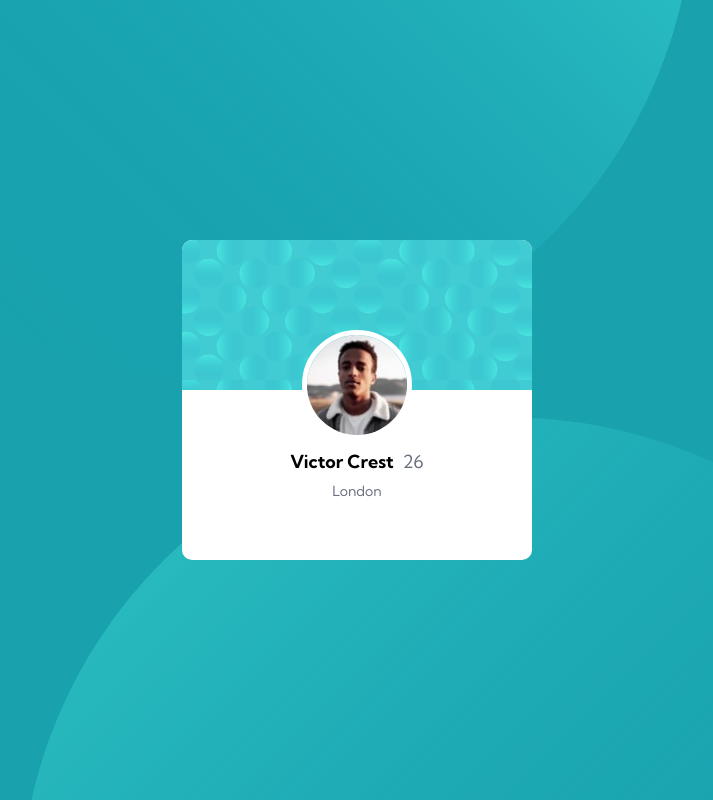
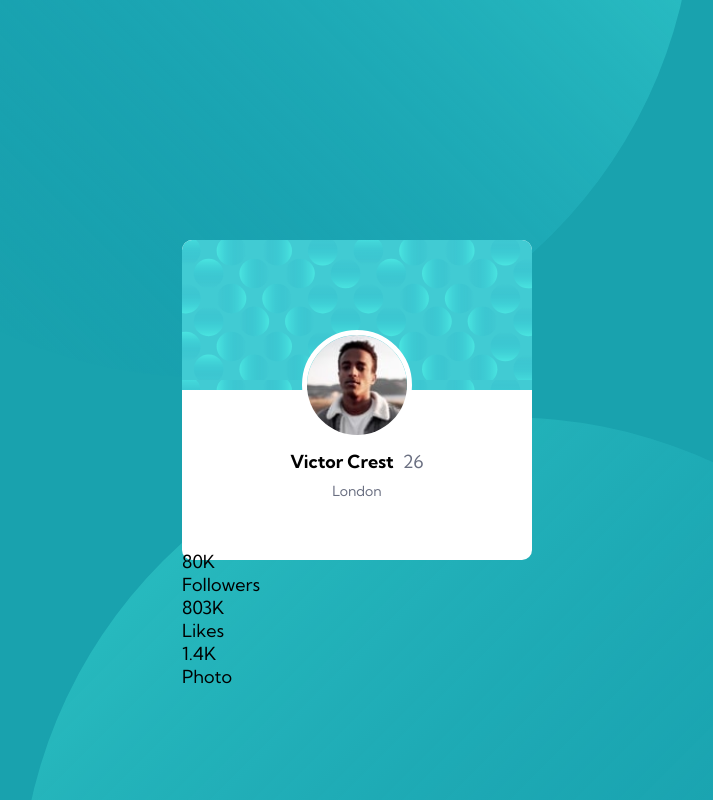
Before and after one commit to randomhex1998/Profilecardcomponent, a plain HTML site: page index.html in a window 1280 px wide. Shown: the whole page, without its empty margins (283-996 px from the left). Drawn offline with Linux system fonts and the light colour scheme.

Commit message:
make footer card box backbone

```diff
--- a/index.html
+++ b/index.html
@@ -24,6 +24,20 @@
                     </div>
                     <div class="card-box-loc"><p>London</p></div>
                 </div>
+                <div class="card-box-footer">
+                    <div class="items">
+                        <p class="items-num">80K</p>
+                        <p class="items-text">Followers</p>
+                    </div>
+                    <div class="items">
+                        <p class="items-num">803K</p>
+                        <p class="items-text">Likes</p>
+                    </div>
+                    <div class="items">
+                        <p class="items-num">1.4K</p>
+                        <p class="items-text">Photo</p>
+                    </div>
+                </div>
             </div>
         </div>
     </div>
```
